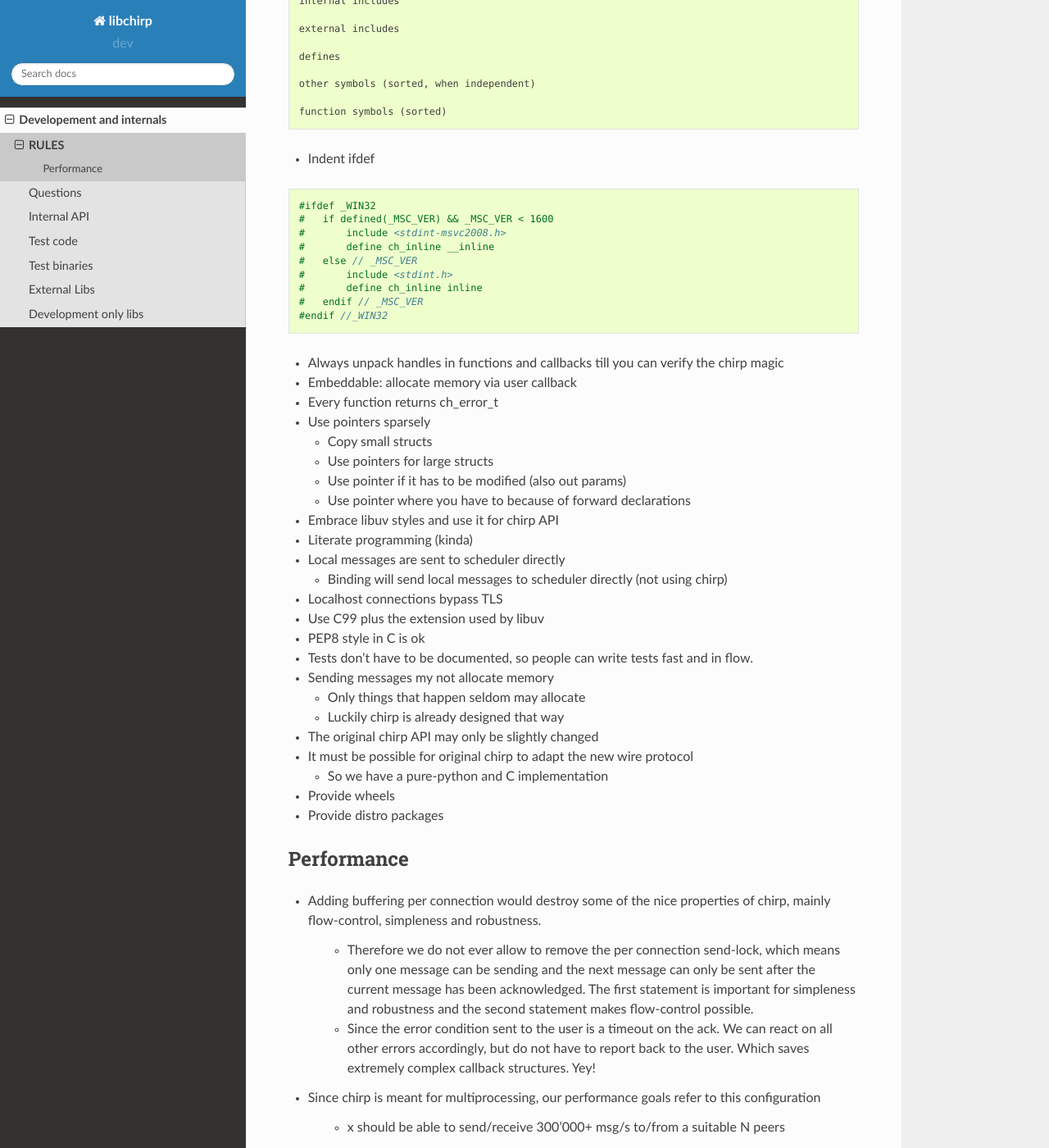
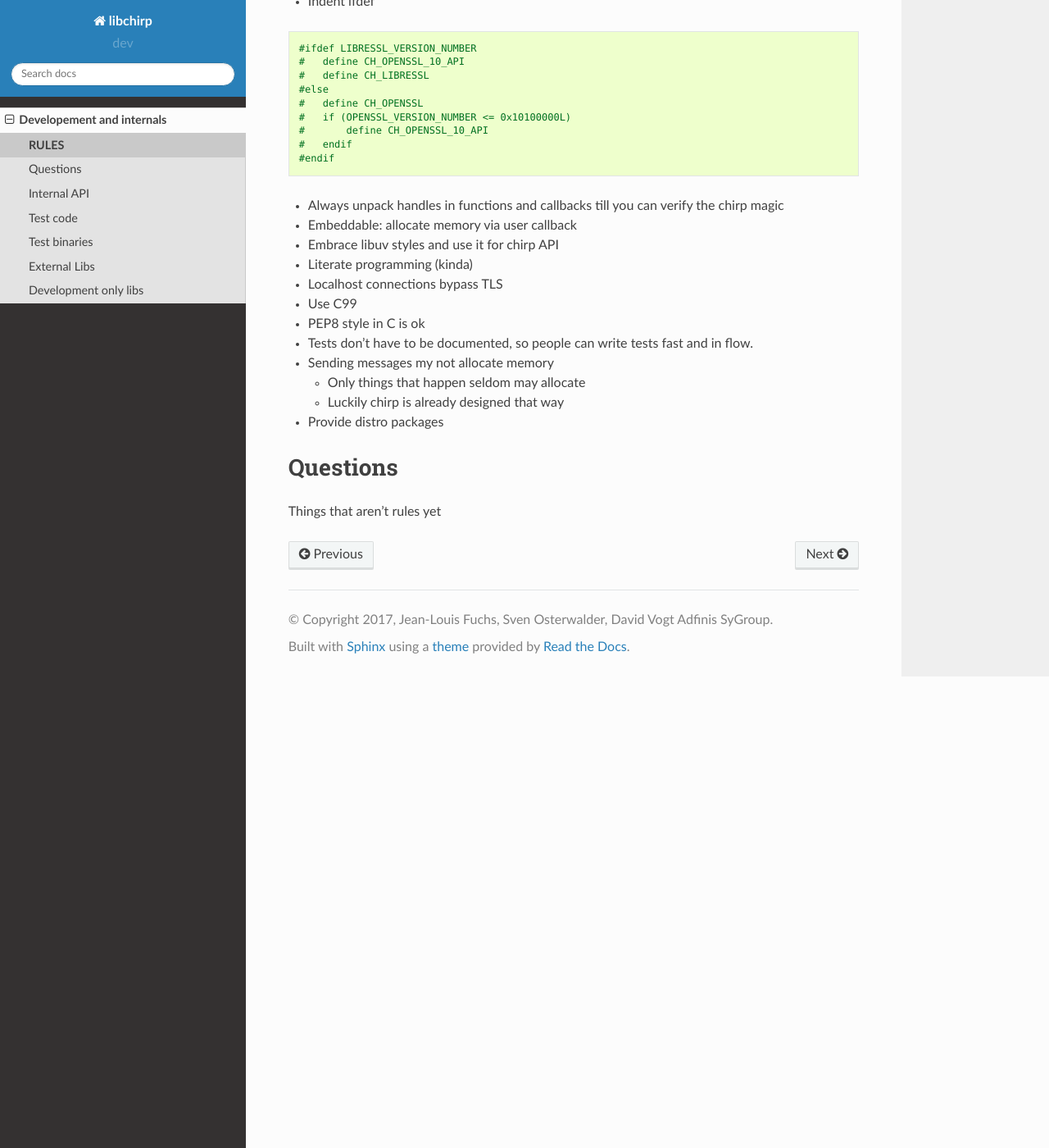
Before and after one commit to winged/chirp, a Sphinx documentation site: the page built from doc/RULES.rst, in a window 1280 px wide and 1400 px high, scrolled down 1271 px. Shown: the whole window at 82% size. Built offline with Sphinx 7.4.7 and the Read the Docs theme 2.0.0, drawn with Linux system fonts in a browser that asks for light colours; pages that are not in the unit, such as notebooks, are missing from menus; some of the changed text lies outside the part shown.

Commit message:
Cleanup rules

```diff
--- a/doc/RULES.rst
+++ b/doc/RULES.rst
@@ -12,8 +12,7 @@ RULES
 
 * Do not use static functions in headers.
 * Log and assert a lot
-* Use C style comments for stuff that stays. C++-style for temporary stuff and
-  NCONV and #else
+* Use C style comments. // is reserved for restructured text.
 * The following are our given abstractions:
 
   - libuv
@@ -21,17 +20,6 @@ RULES
   - openssl
   - sds (for tests only)
   - We try not do add our own abstractions, to keep complexity low
-
-    - For example we use a async-semaphore pattern to await multiple callbacks,
-      it would be possible to build a abstraction (API) from this, but it would
-      increase complexity. So unless we need this async-semaphore in 20+ places we
-      just repeat the pattern, which keeps flexibility high and complexity low.
-
-* Long functions are more readable
-
-  - But long functions with complex control-flow or deeply nested ones are not
-  - Of course its always: reuse over long functions
-  - And when a short function is better for reasons, a short function is better
 
 * We use defined length integers ie. uint8_t for file-formates, wire-protocols
   and when plain int is really really wasteful
@@ -79,34 +67,22 @@ RULES
 
 .. code-block:: cpp
 
-   #ifdef _WIN32
-   #   if defined(_MSC_VER) && _MSC_VER < 1600
-   #       include <stdint-msvc2008.h>
-   #       define ch_inline __inline
-   #   else // _MSC_VER
-   #       include <stdint.h>
-   #       define ch_inline inline
-   #   endif // _MSC_VER
-   #endif //_WIN32
+   #ifdef LIBRESSL_VERSION_NUMBER
+   #   define CH_OPENSSL_10_API
+   #   define CH_LIBRESSL
+   #else
+   #   define CH_OPENSSL
+   #   if (OPENSSL_VERSION_NUMBER <= 0x10100000L)
+   #       define CH_OPENSSL_10_API
+   #   endif
+   #endif
 
 * Always unpack handles in functions and callbacks till you can verify the chirp magic
 * Embeddable: allocate memory via user callback
-* Every function returns ch_error_t
-* Use pointers sparsely
-
-  - Copy small structs
-  - Use pointers for large structs
-  - Use pointer if it has to be modified (also out params)
-  - Use pointer where you have to because of forward declarations
-
 * Embrace libuv styles and use it for chirp API
 * Literate programming (kinda)
-* Local messages are sent to scheduler directly
-
-  - Binding will send local messages to scheduler directly (not using chirp)
-
 * Localhost connections bypass TLS
-* Use C99 plus the extension used by libuv
+* Use C99
 * PEP8 style in C is ok
 * Tests don't have to be documented, so people can write tests fast and in flow.
 * Sending messages my not allocate memory
@@ -114,69 +90,7 @@ RULES
   - Only things that happen seldom may allocate
   - Luckily chirp is already designed that way
 
-* The original chirp API may only be slightly changed
-* It must be possible for original chirp to adapt the new wire protocol
-
-  - So we have a pure-python and C implementation
-
-* Provide wheels
 * Provide distro packages
-
-Performance
-===========
-
-* Adding buffering per connection would destroy some of the nice properties of
-  chirp, mainly flow-control, simpleness and robustness.
-
-   - Therefore we do not ever allow to remove the per connection send-lock,
-     which means only one message can be sending and the next message can only
-     be sent after the current message has been acknowledged. The first
-     statement is important for simpleness and robustness and the second
-     statement makes flow-control possible.
-
-   - Since the error condition sent to the user is a timeout on the ack. We
-     can react on all other errors accordingly, but do not have to report back
-     to the user. Which saves extremely complex callback structures. Yey!
-
-* Since chirp is meant for multiprocessing, our performance goals refer to this
-  configuration
-
-   - x should be able to send/receive 300'000+ msg/s to/from a suitable N peers
-
-.. graphviz::
-
-   digraph FAST {
-      concentrate=true;
-      x -> a;
-      x -> b;
-      x -> c;
-      x -> d;
-      x -> e;
-      x -> f;
-      x -> N;
-      a -> x;
-      b -> x;
-      c -> x;
-      d -> x;
-      e -> x;
-      f -> x;
-      N -> x;
-   }
-
-* For this configuration we just have to beat 10'000 msg/s of course the
-  more the better
-
-.. graphviz::
-
-   digraph FAST {
-      concentrate=true;
-      x -> a;
-      a -> x;
-   }
-
-* Of course 300'000 msg/s is our stretch goal, 30'000 msg/s is ok too
-
-  - We reached 50'000 in non star-topology
 
 =========
 Questions
```
